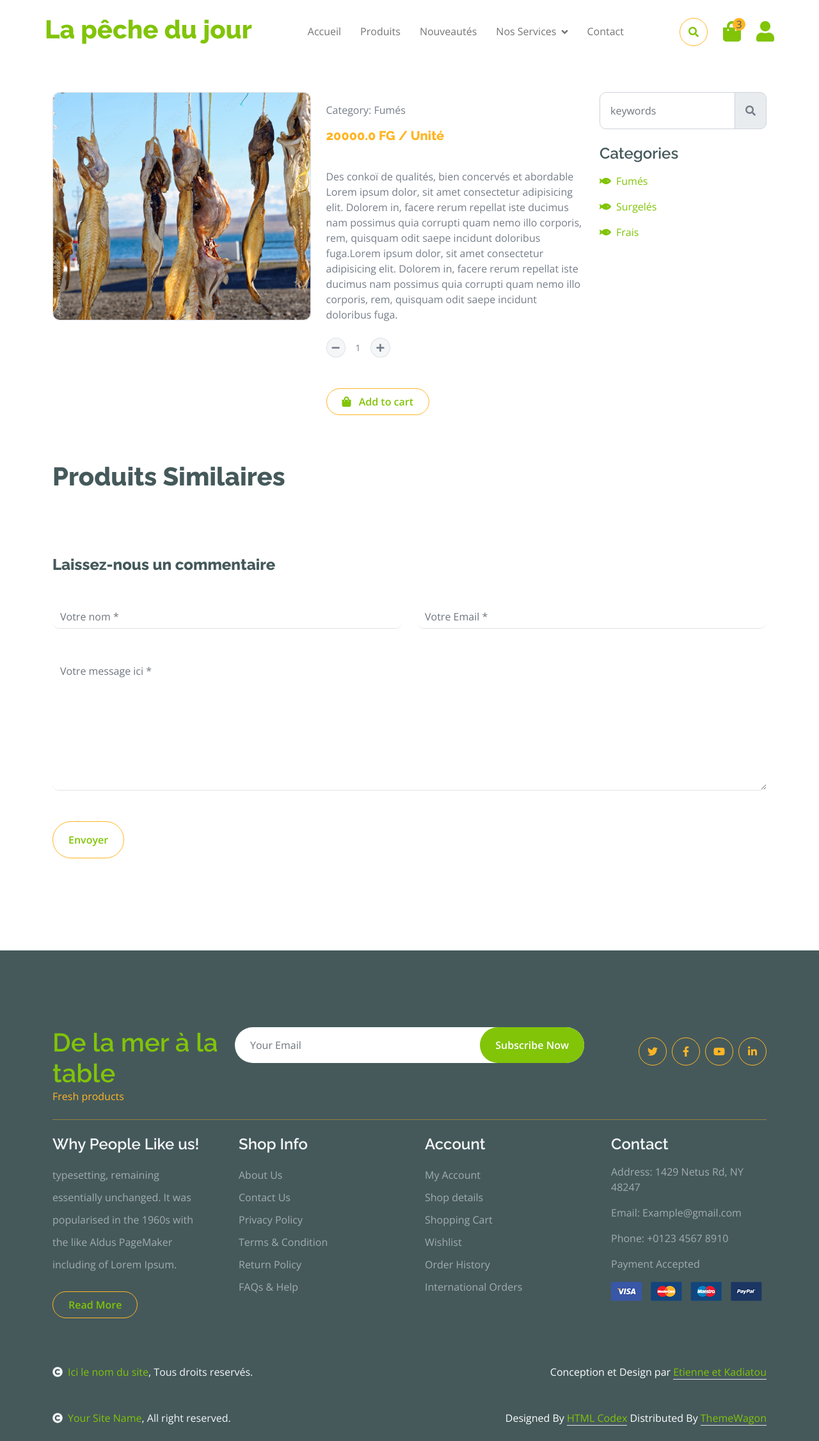
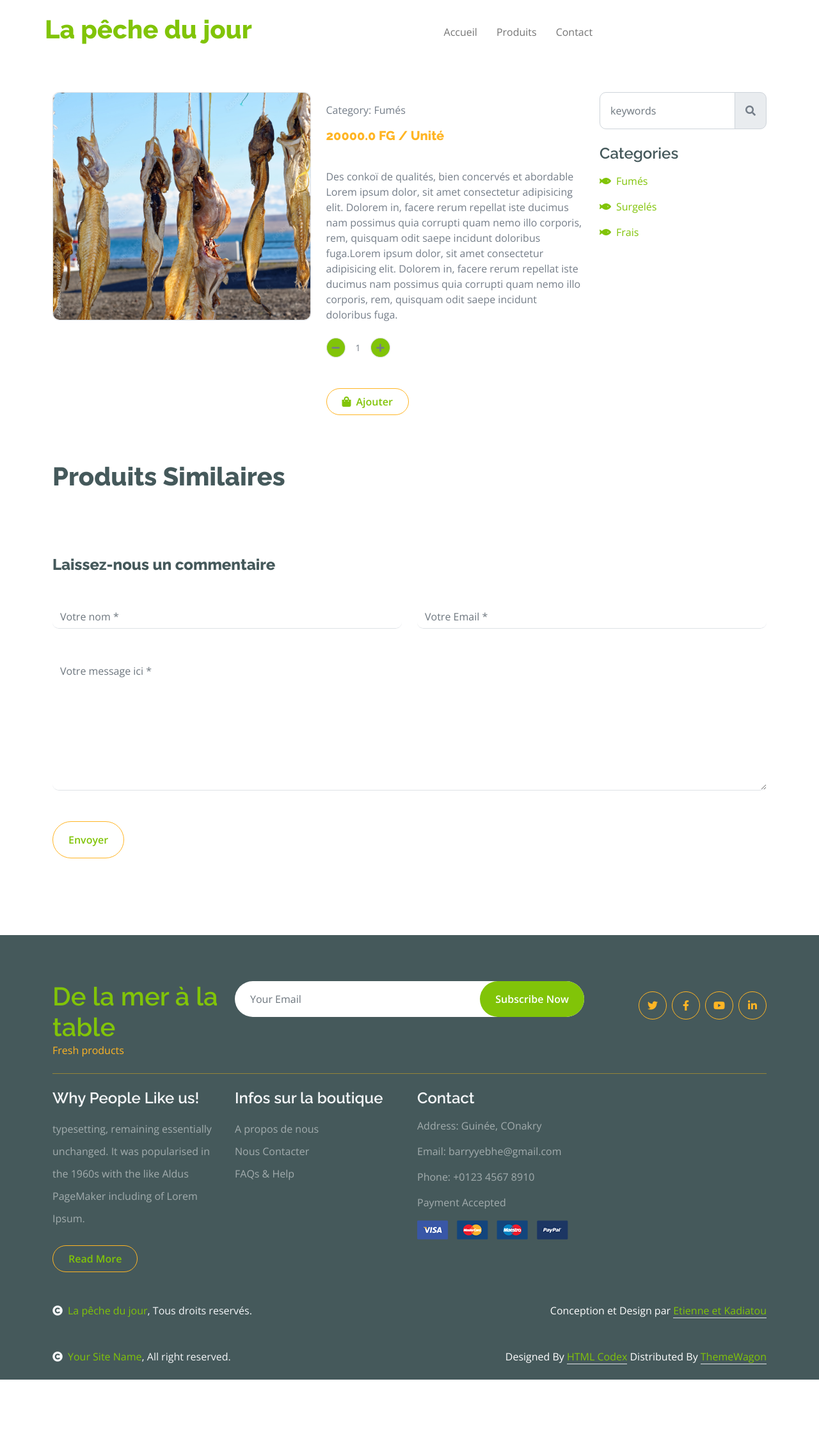
Before and after one commit to etikam/SiteEcommerce, a Django app: a page that uses ShopApp/templates/details/index.html in a window 1280 px wide. Shown: the whole page at 64% size. After the commit the page ends 2157 px from the top, so only its background shows below. Run offline with Django 3.2, Linux system fonts and the light colour scheme; data comes from the database, SQL or seed files in the repository; both versions use the stored data as it was after the commit; some libraries are stand-ins or nearby versions.

Commit message:
juste quelques suppression sur la page d'accueil

```diff
--- a/ShopApp/templates/accueil/partition/home_bestsalers.html
+++ b/ShopApp/templates/accueil/partition/home_bestsalers.html
@@ -1,4 +1,4 @@
-<div class="container-fluid py-5">
+<!-- <div class="container-fluid py-5">
     <div class="container py-5">
         <div class="text-center mx-auto mb-5" style="max-width: 700px;">
             <h1 class="display-4">Bestseller Products</h1>
@@ -201,4 +201,4 @@
             </div>
         </div>
     </div>
-</div>
+</div> -->
--- a/ShopApp/templates/accueil/partition/home_feature.html
+++ b/ShopApp/templates/accueil/partition/home_feature.html
@@ -30,8 +30,8 @@
                         <i class="fas fa-exchange-alt fa-3x text-white"></i>
                     </div>
                     <div class="featurs-content text-center">
-                        <h5>Remboursement apres 30 Jours</h5>
-                        <p class="mb-0">30 jours de garantie pour votre argent</p>
+                        <h5>Remboursement apres 5jours</h5>
+                        <p class="mb-0">5 jours de garantie pour votre argent</p>
                     </div>
                 </div>
             </div>
@@ -41,7 +41,7 @@
                         <i class="fa fa-phone-alt fa-3x text-white"></i>
                     </div>
                     <div class="featurs-content text-center">
-                        <h5>Disponible 24h/7j</h5>
+                        <h5>Disponible 24h/24</h5>
                         <p class="mb-0">Nous sommes toujours joignables pour vous satisfaire</p>
                     </div>
                 </div>
--- a/ShopApp/templates/accueil/partition/home_feature2.html
+++ b/ShopApp/templates/accueil/partition/home_feature2.html
@@ -1,4 +1,4 @@
-<div class="container-fluid service py-5">
+<!-- <div class="container-fluid service py-5">
     <div class="container py-5">
         <div class="row g-4 justify-content-center">
             <div class="col-md-6 col-lg-4">
@@ -42,4 +42,4 @@
             </div>
         </div>
     </div>
-</div>
+</div> -->
--- a/ShopApp/templates/accueil/partition/home_footer.html
+++ b/ShopApp/templates/accueil/partition/home_footer.html
@@ -1,7 +1,7 @@
-
+{% load static %}
 <!-- Footer Start -->
-<div class="container-fluid bg-dark text-white-50 footer pt-5 mt-5">
-    <div class="container py-5">
+<div class="container-fluid bg-dark text-white-50 footer pt-4 mt-4">
+    <div class="container py-4">
         <div class="pb-4 mb-4" style="border-bottom: 1px solid rgba(226, 175, 24, 0.5) ;">
             <div class="row g-4">
                 <div class="col-lg-3">
@@ -26,7 +26,7 @@
                 </div>
             </div>
         </div>
-        <div class="row g-5">
+        <div class="row g-4">
             <div class="col-lg-3 col-md-6">
                 <div class="footer-item">
                     <h4 class="text-light mb-3">Why People Like us!</h4>
@@ -37,16 +37,16 @@
             </div>
             <div class="col-lg-3 col-md-6">
                 <div class="d-flex flex-column text-start footer-item">
-                    <h4 class="text-light mb-3">Shop Info</h4>
-                    <a class="btn-link" href="">About Us</a>
-                    <a class="btn-link" href="">Contact Us</a>
-                    <a class="btn-link" href="">Privacy Policy</a>
-                    <a class="btn-link" href="">Terms & Condition</a>
-                    <a class="btn-link" href="">Return Policy</a>
+                    <h4 class="text-light mb-3">Infos sur la boutique</h4>
+                    <a class="btn-link" href=""> A propos de nous</a>
+                    <a class="btn-link" href="">Nous Contacter</a>
+                    <!-- <a class="btn-link" href="">Privacy Policy</a> -->
+                    <!-- <a class="btn-link" href="">Terms & Condition</a> -->
+                    <!-- <a class="btn-link" href="">Return Policy</a> -->
                     <a class="btn-link" href="">FAQs & Help</a>
                 </div>
             </div>
-            <div class="col-lg-3 col-md-6">
+            <!-- <div class="col-lg-3 col-md-6">
                 <div class="d-flex flex-column text-start footer-item">
                     <h4 class="text-light mb-3">Account</h4>
                     <a class="btn-link" href="">My Account</a>
@@ -56,15 +56,15 @@
                     <a class="btn-link" href="">Order History</a>
                     <a class="btn-link" href="">International Orders</a>
                 </div>
-            </div>
+            </div> -->
             <div class="col-lg-3 col-md-6">
                 <div class="footer-item">
                     <h4 class="text-light mb-3">Contact</h4>
-                    <p>Address: 1429 Netus Rd, NY 48247</p>
-                    <p>Email: Example@gmail.com</p>
+                    <p>Address: Guinée, COnakry</p>
+                    <p>Email: barryyebhe@gmail.com</p>
                     <p>Phone: +0123 4567 8910</p>
                     <p>Payment Accepted</p>
-                    <img src="img/payment.png" class="img-fluid" alt="">
+                    <img src="{% static 'img/payment.png' %}" class="img-fluid" alt="">
                 </div>
             </div>
         </div>
@@ -77,13 +77,13 @@
     <div class="container">
         <div class="row">
             <div class="col-md-6 text-center text-md-start mb-3 mb-md-0">
-                <span class="text-light"><a href="#"><i class="fas fa-copyright text-light me-2"></i>Ici le nom du site</a>, Tous droits reservés.</span>
+                <span class="text-light"><a href="#"><i class="fas fa-copyright text-light me-2"></i>La pêche du jour</a>, Tous droits reservés.</span>
             </div>
             <div class="col-md-6 my-auto text-center text-md-end text-white">
                 <!--/*** This template is free as long as you keep the below author’s credit link/attribution link/backlink. ***/-->
                 <!--/*** If you'd like to use the template without the below author’s credit link/attribution link/backlink, ***/-->
                 <!--/*** you can purchase the Credit Removal License from "https://htmlcodex.com/credit-removal". ***/-->
-                Conception et Design par  <a class="border-bottom" href="https://htmlcodex.com">Etienne et Kadiatou</a>
+                Conception et Design par  <a class="border-bottom" href="">Etienne et Kadiatou</a>
             </div>
         </div>
     </div>
--- a/ShopApp/templates/accueil/partition/home_produit_carousel.html
+++ b/ShopApp/templates/accueil/partition/home_produit_carousel.html
@@ -1,4 +1,4 @@
-<div class="container-fluid vesitable py-5">
+<!-- <div class="container-fluid vesitable py-5">
     <div class="container py-5">
         <h1 class="mb-0">Fresh Organic Vegetables</h1>
         <div class="owl-carousel vegetable-carousel justify-content-center">
@@ -116,4 +116,4 @@
             </div>
         </div>
     </div>
-</div>
+</div> -->
--- a/ShopApp/templates/accueil/partition/home_statistique.html
+++ b/ShopApp/templates/accueil/partition/home_statistique.html
@@ -1,4 +1,4 @@
-<div class="container-fluid py-5">
+<!-- <div class="container-fluid py-5">
     <div class="container">
         <div class="bg-light p-5 rounded">
             <div class="row g-4 justify-content-center">
@@ -33,4 +33,4 @@
             </div>
         </div>
     </div>
-</div>
+</div> -->
--- a/ShopApp/templates/accueil/partition/home_testimony.html
+++ b/ShopApp/templates/accueil/partition/home_testimony.html
@@ -1,4 +1,4 @@
-<div class="container-fluid testimonial py-5">
+<!-- <div class="container-fluid testimonial py-5">
     <div class="container py-5">
         <div class="testimonial-header text-center">
             <h4 class="text-primary">Our Testimonial</h4>
@@ -82,4 +82,4 @@
             </div>
         </div>
     </div>
-</div>
+</div> -->
--- a/ShopApp/templates/details/index.html
+++ b/ShopApp/templates/details/index.html
@@ -62,18 +62,18 @@
                                 <p class="mb-4">{{produit.description}}</p>
                                 <div class="input-group quantity mb-5" style="width: 100px;">
                                     <div class="input-group-btn">
-                                        <button class="btn btn-sm btn-minus rounded-circle bg-light border" >
+                                        <button class="btn btn-sm btn-minus rounded-circle bg-primary border" >
                                             <i class="fa fa-minus"></i>
                                         </button>
                                     </div>
-                                    <input type="text" class="form-control form-control-sm text-center border-0" value="1">
+                                    <input id="valeur" type="text" class="form-control form-control-sm text-center border-0" value="1">
                                     <div class="input-group-btn">
-                                        <button class="btn btn-sm btn-plus rounded-circle bg-light border">
+                                        <button class="btn btn-sm btn-plus rounded-circle bg-primary border">
                                             <i class="fa fa-plus"></i>
                                         </button>
                                     </div>
                                 </div>
-                                <a href="#" class="btn border border-secondary rounded-pill px-4 py-2 mb-4 text-primary"><i class="fa fa-shopping-bag me-2 text-primary"></i> Add to cart</a>
+                                <p id="{{produit.id}}" class="ajout btn border border-secondary rounded-pill px-4 py-2 mb-4 text-primary"><i class="fa fa-shopping-bag me-2 text-primary"></i>Ajouter</p>
                             </div>
                         </div>
                     </div>
@@ -195,6 +195,33 @@
                 }
             });
         });
+    {/* Script pour ajouter un produit au panier en localStorage et non dans la base de données */}
+
+          // Vérifie s'il y a déjà un panier dans le stockage local
+            var panier = localStorage.getItem("panier") ? JSON.parse(localStorage.getItem("panier")) : {};
+
+            $(document).on('click','.ajout', function(){
+                var id_produit = this.id.toString();
+                var valeur = document.getElementById("valeur").value;
+                valeur = parseInt(valeur); // Utilisation de parseInt() pour convertir en entier
+
+                // Vérifie si l'id_produit existe déjà dans le panier
+                if(panier[id_produit] !== undefined){
+                    panier[id_produit] += valeur; // Si oui, ajoute la nouvelle valeur à l'existant
+                } else {
+                    panier[id_produit] = valeur; // Sinon, initialise la valeur
+                }
+                // Met à jour le panier dans le stockage local
+                localStorage.setItem("panier", JSON.stringify(panier));
+                nombre_article = Object.keys(panier).length
+                console.log(panier);
+                console.log(length);
+            });
+
+
     </script>
 
+
+
+
 </html>
--- a/ShopApp/templates/partition/navbar.html
+++ b/ShopApp/templates/partition/navbar.html
@@ -10,7 +10,7 @@
                 <div class="navbar-nav mx-auto">
                     <a href="{% url 'accueil'%}" class="nav-item nav-link">Accueil</a>
                     <a href="{% url 'shop' %}" class="nav-item nav-link">Produits</a>
-                    <a href="{% url 'shop' %}" class="nav-item nav-link">Nouveautés</a>
+                    <!-- <a href="{% url 'shop' %}" class="nav-item nav-link">Nouveautés</a>
 
                     <div class="nav-item dropdown">
                         <a href="#" class="nav-link dropdown-toggle" data-bs-toggle="dropdown">Nos Services</a>
@@ -22,10 +22,10 @@
                             <a href="#" class="dropdown-item">Autre service</a>
 
                         </div>
-                    </div>
+                    </div> -->
                     <a href="contact.html" class="nav-item nav-link">Contact</a>
                 </div>
-                <div class="d-flex m-3 me-0">
+                <!-- <div class="d-flex m-3 me-0">
                     <button class="btn-search btn border border-secondary btn-md-square rounded-circle bg-white me-4" data-bs-toggle="modal" data-bs-target="#searchModal"><i class="fas fa-search text-primary"></i></button>
                     <a href="#" class="position-relative me-4 my-auto">
                         <i class="fa fa-shopping-bag fa-2x"></i>
@@ -34,7 +34,7 @@
                     <a href="#" class="my-auto">
                         <i class="fas fa-user fa-2x"></i>
                     </a>
-                </div>
+                </div> -->
             </div>
         </nav>
     </div>
```
Also changed, not shown: ShopApp/templates/accueil/partition/home_banner.html (+9 -9 lines), ShopApp/models.py (line endings or trailing spaces), db.sqlite3, images_site/produits/log.jpg (added).
